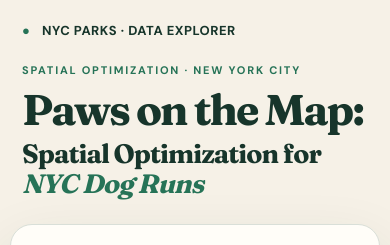
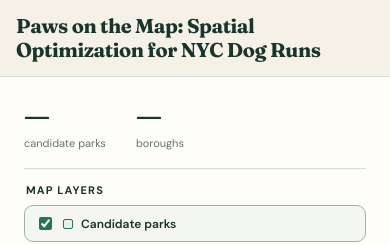
Before and after one commit to tangsiwei0831/cse6242-project, a website: page web/public/index.html in a window 390 px wide. Shown: the top 245 px of the page. Drawn offline with nearby package versions, Linux system fonts and the light colour scheme; no server answers.

Commit message:
remove floating and change title

```diff
--- a/web/public/index.html
+++ b/web/public/index.html
@@ -13,9 +13,7 @@
   <body>
     <main>
       <header class="masthead">
-        <div class="brand"><span class="brand-mark" aria-hidden="true">●</span> NYC PARKS · DATA EXPLORER</div>
-        <p class="eyebrow">SPATIAL OPTIMIZATION · NEW YORK CITY</p>
-        <h1>Paws on the Map:<span>Spatial Optimization for <em>NYC Dog Runs</em></span></h1>
+        <h1>Paws on the Map: Spatial Optimization for NYC Dog Runs</h1>
       </header>
 
       <section class="dashboard" aria-label="NYC park explorer">
--- a/web/public/styles.css
+++ b/web/public/styles.css
@@ -33,7 +33,9 @@
 }
 
 main {
-  min-height: 100vh;
+  display: flex;
+  flex-direction: column;
+  height: 100vh;
 }
 
 fieldset {
@@ -44,62 +46,26 @@
 /* Masthead */
 
 .masthead {
-  padding: 30px clamp(24px, 6vw, 88px) 32px;
-}
-
-.brand {
-  margin-bottom: 24px;
-  font-size: 13px;
-  font-weight: 700;
-  letter-spacing: .04em;
-}
-
-.brand-mark {
-  margin-right: 8px;
-  color: var(--green);
-}
-
-.eyebrow {
-  margin: 0 0 12px;
-  color: var(--green);
-  font-size: 11px;
-  font-weight: 700;
-  letter-spacing: .16em;
+  padding: 16px 24px;
 }
 
 h1 {
-  max-width: 1120px;
   margin: 0;
-  font: 700 clamp(46px, 6.3vw, 82px)/.98 "Fraunces", serif;
-  letter-spacing: -.045em;
-}
-
-h1 span {
-  display: block;
-  margin-top: 8px;
-  font-size: .64em;
-  line-height: 1.12;
-  letter-spacing: -.035em;
-}
-
-h1 em {
-  color: var(--green);
-  font-style: italic;
+  font: 700 26px/1.2 "Fraunces", serif;
+  letter-spacing: -.02em;
 }
 
 /* Dashboard layout */
 
+/* Fills the rest of the window below the masthead. */
 .dashboard {
   display: grid;
+  flex: 1 1 0;
   grid-template-columns: minmax(280px, 350px) 1fr;
-  height: calc(100vh - 280px);
   min-height: 650px;
-  margin: 0 clamp(14px, 3vw, 44px);
   overflow: hidden;
-  border: 1px solid var(--line);
-  border-radius: 22px;
+  border-top: 1px solid var(--line);
   background: var(--paper);
-  box-shadow: 0 24px 60px rgba(32, 58, 48, .12);
 }
 
 .sidebar {
@@ -870,27 +836,21 @@
 
 @media (max-width: 800px) {
   .masthead {
-    padding: 22px 22px 25px;
-  }
-
-  .brand {
-    margin-bottom: 24px;
+    padding: 14px 16px;
   }
 
   h1 {
-    font-size: clamp(42px, 11vw, 64px);
+    font-size: 20px;
   }
 
-  h1 span {
-    max-width: 620px;
-    font-size: .62em;
+  main {
+    height: auto;
   }
 
   .dashboard {
+    flex: none;
     grid-template-columns: 1fr;
-    height: auto;
     min-height: 0;
-    margin: 0 10px;
   }
 
   .sidebar {
```
